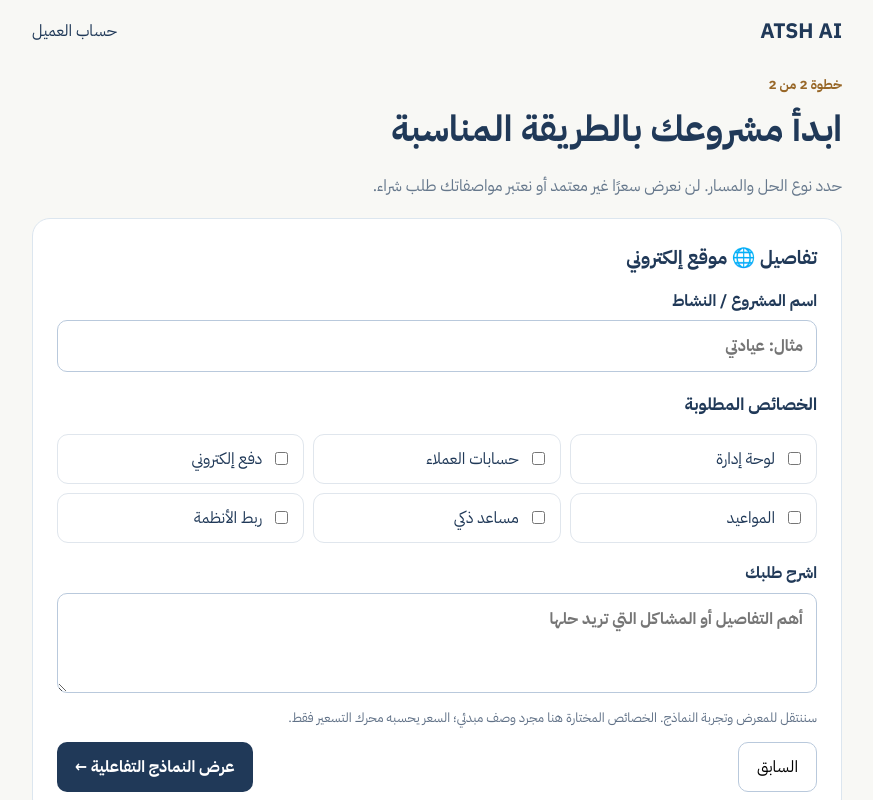
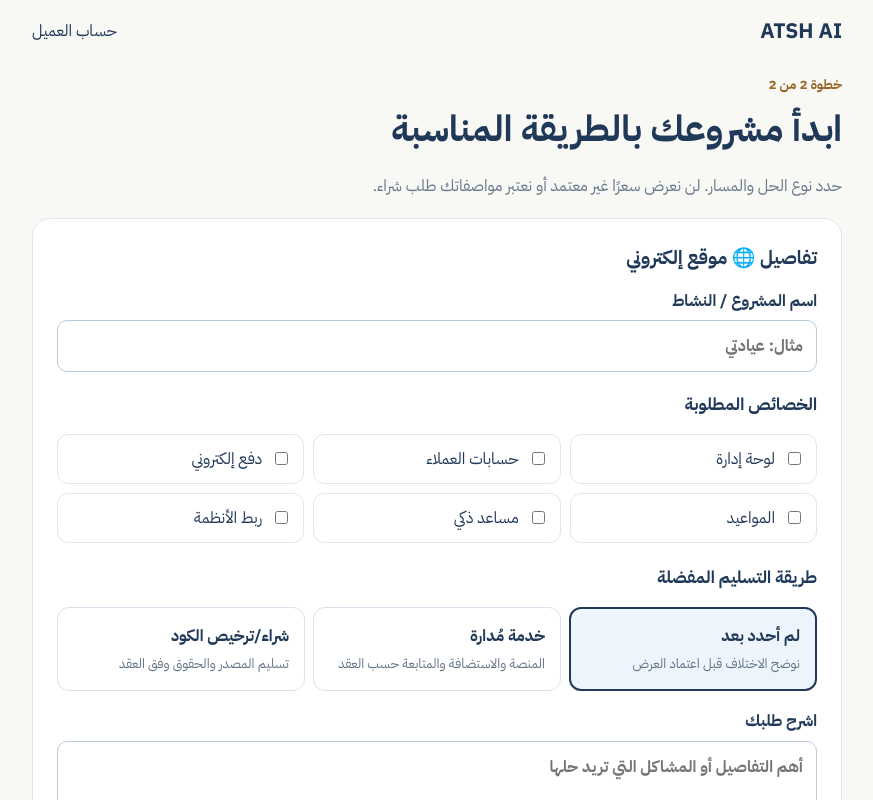
Before and after one commit to atsh-ai-new/atsh-ai-new, a Next.js app in the folder source/: page /start in a window 1280 px wide. Both pictures are taken after a click on the button "التالي ←". Shown: the top 800 px of the page, without its empty margins (203-1076 px from the left). Built offline with nearby package versions, Linux system fonts and the light colour scheme.

Commit message:
Capture clear managed-hosting vs source-code ownership preference before quotation

```diff
--- a/source/src/app/start/page.tsx
+++ b/source/src/app/start/page.tsx
@@ -27,12 +27,13 @@ export default function StartProject(){
  const [step,setStep]=useState(1),[kind,setKind]=useState<Kind>("website"),[mode,setMode]=useState<Mode>("ready");
  const [businessName,setBusinessName]=useState(""),[requirements,setRequirements]=useState(""),[options,setOptions]=useState<string[]>([]);
  const [saving,setSaving]=useState(false),[error,setError]=useState("");
- useEffect(()=>{const v=loadGuestWorkspace();if(v.solutionType)setKind(v.solutionType);if(v.projectMode)setMode(v.projectMode);if(v.businessName)setBusinessName(v.businessName);if(v.requirements)setRequirements(v.requirements);if(v.options)setOptions(v.options);},[]);
+ const [deliveryMethod,setDeliveryMethod]=useState<"undecided"|"managed"|"source-code">("undecided");
+ useEffect(()=>{const v=loadGuestWorkspace();if(v.solutionType)setKind(v.solutionType);if(v.projectMode)setMode(v.projectMode);if(v.businessName)setBusinessName(v.businessName);if(v.requirements)setRequirements(v.requirements);if(v.options)setOptions(v.options);if(v.deliveryMethod)setDeliveryMethod(v.deliveryMethod);},[]);
  const filtered=available.filter(x=>x.kinds.includes(kind));
  const changeKind=(value:Kind)=>{setKind(value);setOptions(old=>old.filter(code=>available.some(x=>x.code===code&&x.kinds.includes(value))));};
  const submit=async(event:FormEvent)=>{
   event.preventDefault();if(!businessName.trim()){setError("اكتب اسم مشروعك.");return}
-  const patch:CustomerWorkspace={projectMode:mode,solutionType:kind,businessName:businessName.trim(),requirements:requirements.trim(),options,source:"configurator"};
+  const patch:CustomerWorkspace={projectMode:mode,solutionType:kind,businessName:businessName.trim(),requirements:requirements.trim(),options,deliveryMethod,source:"configurator"};
   replaceGuestWorkspace(patch);
   if(mode==="ready"){window.location.assign("/catalog");return}
   setSaving(true);setError("");
@@ -69,6 +70,10 @@ export default function StartProject(){
      <label style={{display:"grid",gap:7,fontWeight:700}}>اسم المشروع / النشاط<input required maxLength={120} value={businessName} onChange={e=>setBusinessName(e.target.value)} placeholder="مثال: عيادتي" style={{border:"1px solid #b9c9dc",borderRadius:10,padding:13,fontSize:16}}/></label>
      <h3 style={{fontSize:17,marginTop:20}}>الخصائص المطلوبة</h3>
      <div style={{display:"grid",gridTemplateColumns:"repeat(auto-fit,minmax(min(100%,185px),1fr))",gap:9}}>{filtered.map(x=><label key={x.code} style={{display:"flex",gap:9,alignItems:"center",padding:12,border:"1px solid #e0e6ed",borderRadius:11,cursor:"pointer"}}><input type="checkbox" checked={options.includes(x.code)} onChange={e=>setOptions(current=>e.target.checked?[...new Set([...current,x.code])]:current.filter(code=>code!==x.code))}/>{x.name}</label>)}</div>
+     <h3 style={{fontSize:17,marginTop:22}}>طريقة التسليم المفضلة</h3>
+     <div style={{display:"grid",gridTemplateColumns:"repeat(auto-fit,minmax(min(100%,210px),1fr))",gap:8}}>
+       {[{id:"undecided" as const,label:"لم أحدد بعد",note:"نوضح الاختلاف قبل اعتماد العرض"},{id:"managed" as const,label:"خدمة مُدارة",note:"المنصة والاستضافة والمتابعة حسب العقد"},{id:"source-code" as const,label:"شراء/ترخيص الكود",note:"تسليم المصدر والحقوق وفق العقد"}].map(item=><button type="button" key={item.id} aria-pressed={deliveryMethod===item.id} onClick={()=>setDeliveryMethod(item.id)} style={chooseStyle(deliveryMethod===item.id)}><strong>{item.label}</strong><small style={{display:"block",marginTop:6,color:"#61758a"}}>{item.note}</small></button>)}
+     </div>
      <label style={{display:"grid",gap:8,fontWeight:700,marginTop:18}}>اشرح طلبك<textarea rows={3} maxLength={4000} value={requirements} onChange={e=>setRequirements(e.target.value)} placeholder="أهم التفاصيل أو المشاكل التي تريد حلها" style={{border:"1px solid #b9c9dc",borderRadius:10,padding:13,fontSize:16}}/></label>
      <p style={{fontSize:13,color:"#607187",lineHeight:1.8}}>{mode==="ready"?"سننتقل للمعرض وتجربة النماذج. الخصائص المختارة هنا مجرد وصف مبدئي؛ السعر يحسبه محرك التسعير فقط.":"سيُحفظ وصف مشروعك في حسابك كمسودة، وليس عقدًا أو طلب شراء. إن لم تكن مسجلًا، ستنتقل لإنشاء حساب ويمكنك نقل اختياراتك إليه."}</p>
      {error&&<p role="alert" style={{padding:12,background:"#fff0dc",borderRadius:10}}>{error}</p>}
```
